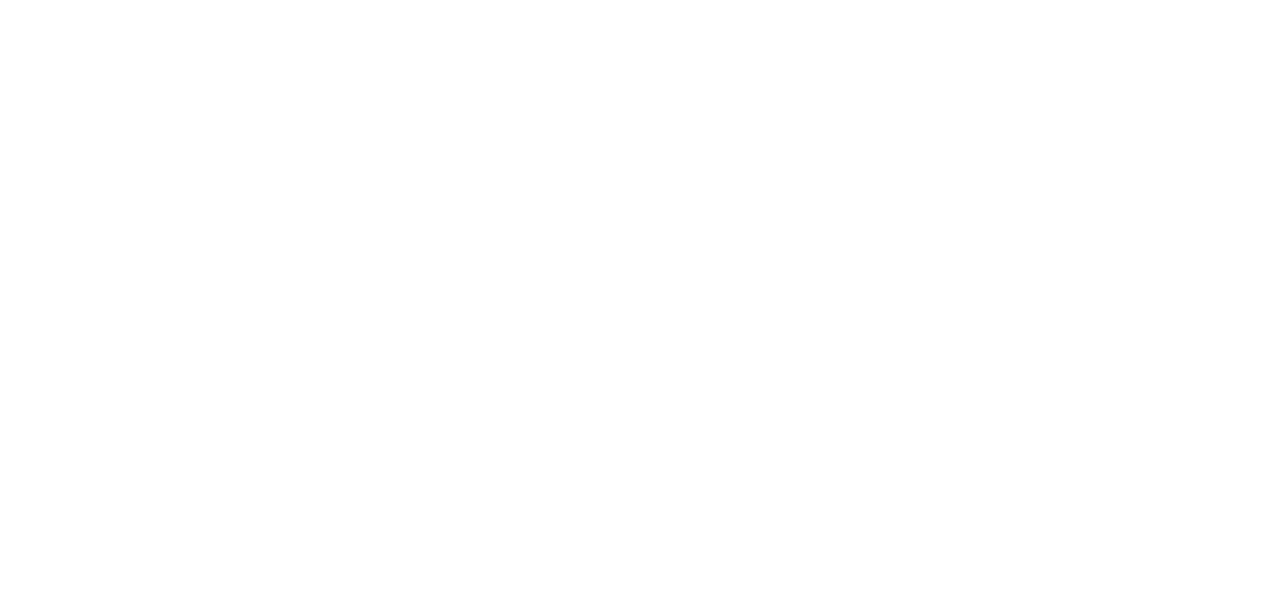
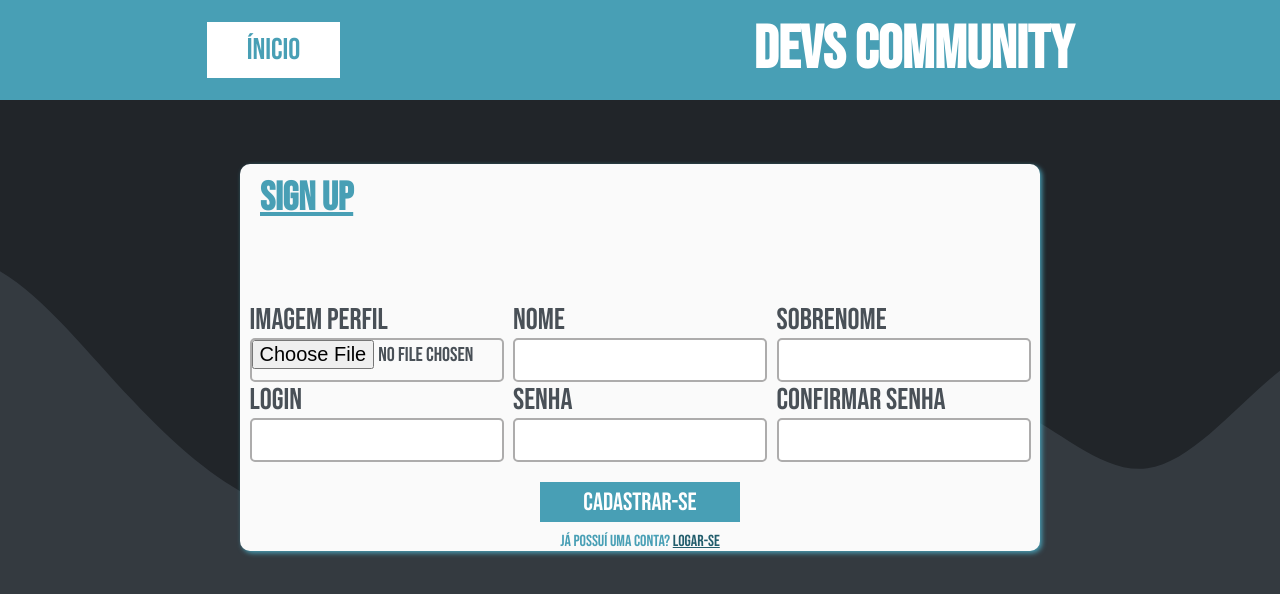
Before and after one commit to Jeef-Jr/DevsCommunity, a website: page frontend/pages/cadastrar/index.html in a window 1280 px wide. Drawn offline with Linux system fonts and the light colour scheme.

Commit message:
Criação da tela de cadastro

```diff
--- /dev/null
+++ b/frontend/component/CardRegister/style.css
@@ -0,0 +1,83 @@
+#cardRegister {
+  display: flex;
+  flex-direction: column;
+  margin-top: 5%;
+  width: 800px;
+  border-radius: 10px;
+  box-shadow: 2px 2px 5px #489fb5;
+  background-color: #fafafa;
+}
+
+.row {
+  display: flex;
+  width: 100%;
+  flex-direction: row;
+  justify-content: space-evenly;
+}
+
+#form {
+  display: flex;
+  flex-direction: column;
+  align-items: center;
+  margin-top: 10%;
+  justify-content: center;
+}
+
+#cardRegister h2 {
+  color: #489fb5;
+  font-size: 40px;
+  margin-left: 20px;
+  margin-top: 10px;
+  text-decoration: underline;
+}
+
+.FieldBox {
+  display: flex;
+  flex-direction: column;
+  justify-content: center;
+  font-size: 30px;
+  color: #495057;
+}
+
+#cardRegister input {
+  text-align: center;
+  font-size: 20px;
+  height: 40px;
+  width: 250px;
+  border-radius: 5px;
+  border: 2px solid #adacac;
+  transition: all 0.2s;
+}
+
+#cardRegister input:focus {
+  border: 2px solid #489fb5;
+  outline: 0;
+}
+
+#form button {
+  margin-top: 20px;
+  cursor: pointer;
+  width: 200px;
+  height: 40px;
+  background-color: #489fb5;
+  color: white;
+  font-size: 25px;
+  border: none;
+  transition: all 0.1s;
+}
+
+#form button:hover {
+  background-color: white;
+  color: #489fb5;
+  border: 2px solid #489fb5;
+}
+
+#form a {
+  text-decoration: none;
+  margin-top: 10px;
+  color: #489fb5;
+}
+
+#form a u {
+  color: #225d6c;
+}
--- a/frontend/pages/cadastrar/index.html
+++ b/frontend/pages/cadastrar/index.html
@@ -0,0 +1,68 @@
+<!DOCTYPE html>
+<html lang="pt-BR">
+  <head>
+    <meta charset="UTF-8" />
+    <meta http-equiv="X-UA-Compatible" content="IE=edge" />
+    <meta name="viewport" content="width=device-width, initial-scale=1.0" />
+    <link rel="stylesheet" href="./style.css" />
+    <link rel="stylesheet" href="../../component/global/style.css" />
+    <link rel="stylesheet" href="../../component/NavBar/style.css" />
+    <link rel="stylesheet" href="../../component/CardRegister/style.css" />
+    <script
+      src="https://your-site-or-cdn.com/fontawesome/v6.1.1/js/all.js"
+      data-auto-replace-svg="nest"
+    ></script>
+
+    <title>Devs Community</title>
+  </head>
+  <body>
+    <div id="NavBar">
+      <div>
+        <a href="../../index.html"> ÍNICIO</a>
+      </div>
+      <div>
+        <h1>Devs Community</h1>
+      </div>
+    </div>
+
+    <div class="Header-Center">
+      <div id="cardRegister">
+        <h2>SIGN UP</h2>
+        <div id="form">
+          <div class="row">
+            <div class="FieldBox">
+              <span>Imagem Perfil</span>
+              <input type="file" id="login" />
+            </div>
+            <div class="FieldBox">
+              <span>Nome</span>
+              <input type="text" id="login" />
+            </div>
+            <div class="FieldBox">
+              <span>Sobrenome</span>
+              <input type="text" id="login" />
+            </div>
+          </div>
+          <div class="row">
+            <div class="FieldBox">
+              <span>Login</span>
+              <input type="text" id="login" />
+            </div>
+            <div class="FieldBox">
+              <span>Senha</span>
+              <input type="text" id="senha" />
+            </div>
+            <div class="FieldBox">
+              <span>Confirmar Senha</span>
+              <input type="text" id="senha" />
+            </div>
+          </div>
+          <button>Cadastrar-se</button>
+          <a href="../login/index.html">Já possuí uma conta? <u>Logar-se</u></a>
+        </div>
+      </div>
+    </div>
+  </body>
+</html>
+<script src="../../component/global/index.js"></script>
+<script src="../../component/global/index.js   "></script>
--- a/frontend/pages/cadastrar/style.css
+++ b/frontend/pages/cadastrar/style.css
@@ -0,0 +1,9 @@
+.Header-Center {
+  display: flex;
+  justify-content: center;
+  align-items: center;
+  background-image: url("../../assets/wave.svg");
+  background-repeat: no-repeat;
+  background-size: cover;
+  background-position: bottom;
+}
```
Also changed, not shown: frontend/pages/login/index.html (+4 -2 lines).
